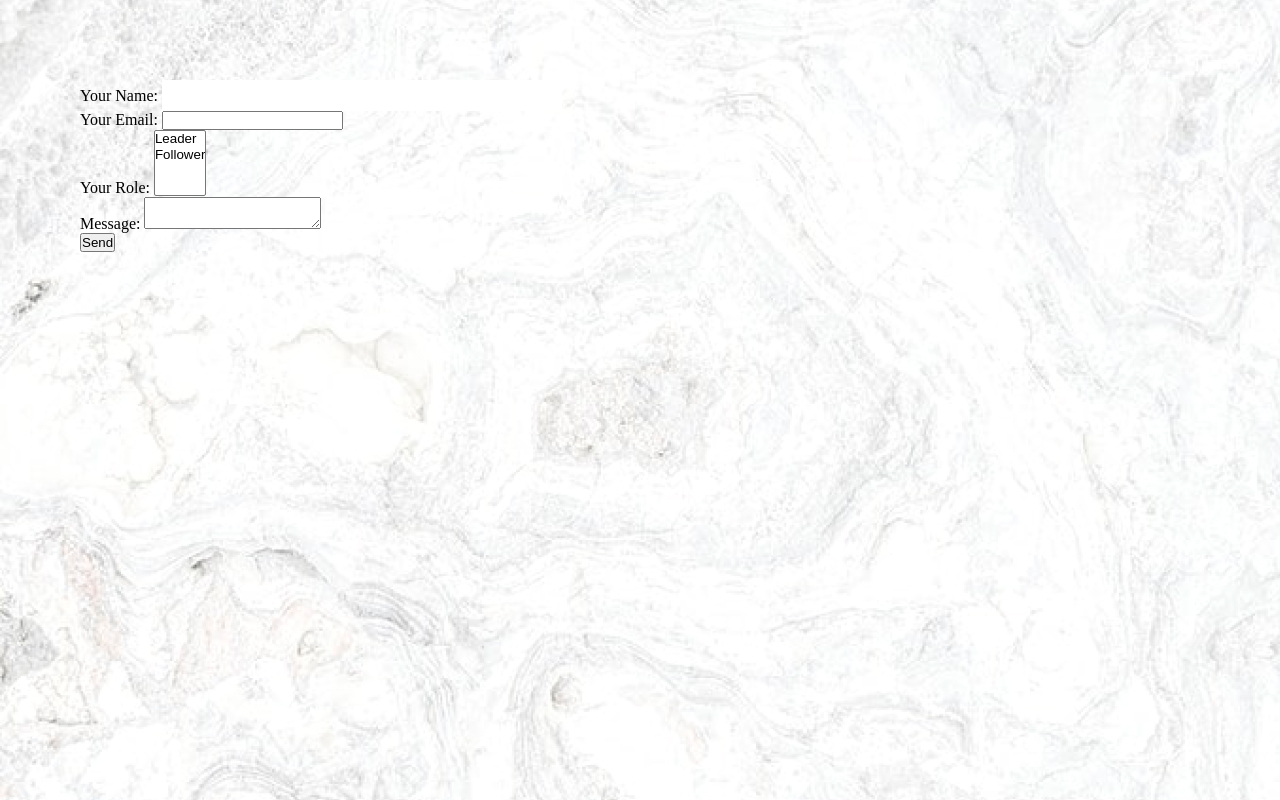
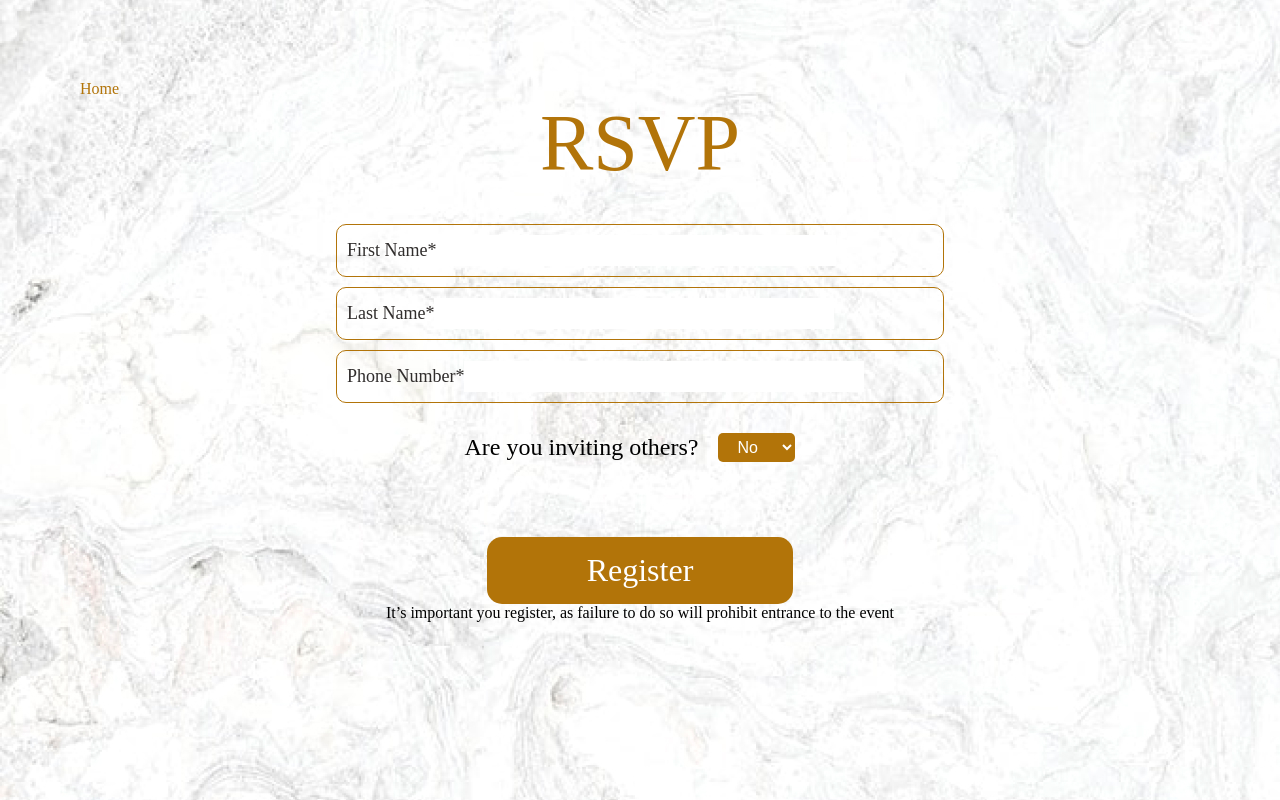
Before and after one commit to aidan-code/Digital-Invite, a React (Create React App) app in the folder mywed/: page /Rsvp in a window 1280 px wide. Built offline with nearby package versions, Linux system fonts and the light colour scheme; a web font is replaced by a local one.

Commit message:
Update Rsvp.js

```diff
--- a/mywed/src/Components/Rsvp.js
+++ b/mywed/src/Components/Rsvp.js
@@ -1,56 +1,36 @@
 import React from 'react'
 import './Rsvp.css'
-// import { useState } from 'react';
-// import { Link } from 'react-router-dom'
+import { useState } from 'react';
+import { Link } from 'react-router-dom'
 
 const Rsvp = () => {
-// const [active, setActive] = useState(false);
+const [active, setActive] = useState(false);
 
 
-// function handleChange(e){
-//     e.preventDefault();
-//     let vale = e.target.value;
-//     if(vale === "Yes"){
-//         setActive(true);
-//     } else if(vale === "No"){
-//         setActive(false);
-//     }else if (vale ==="Choose"){
-//         setActive(false);
-//     }
-// }
+function handleChange(e){
+    e.preventDefault();
+    let vale = e.target.value;
+    if(vale === "Yes"){
+        setActive(true);
+    } else if(vale === "No"){
+        setActive(false);
+    }else if (vale ==="Choose"){
+        setActive(false);
+    }
+}
   return (
 
     <div className='rsvp-cont' id='rsv-p'>
-        <form name="contact" method="POST" data-netlify="true">
-  <p>
-    <label>Your Name: <input type="text" name="name" /></label>
-  </p>
-  <p>
-    <label>Your Email: <input type="email" name="email" /></label>
-  </p>
-  <p>
-    <label>Your Role: <select name="role[]" multiple>
-      <option value="leader">Leader</option>
-      <option value="follower">Follower</option>
-    </select></label>
-  </p>
-  <p>
-    <label>Message: <textarea name="message"></textarea></label>
-  </p>
-  <p>
-    <button type="submit">Send</button>
-  </p>
-</form>
-        {/* <p className="beck"><Link to='/'>Home</Link></p>
+        <p className="beck"><Link to='/'>Home</Link></p>
         <div className="rsvp-title">
             <p>RSVP</p>
         </div>
         <div className="rsvp-form">
 
         <form name="Contact"
-        method="POST"
+        method='POST'
         onSubmit="submit"
-        data-netlify="true" data-netlify-honeypot="bot-field">
+        data-netlify="true" >
 
         <input type="hidden" name="form-name" value="Contact" />
             <label className = "form-sect">
@@ -94,7 +74,7 @@ const Rsvp = () => {
             </div>
 
         </form>
-        </div> */}
+        </div>
 
     </div>
   )
```
